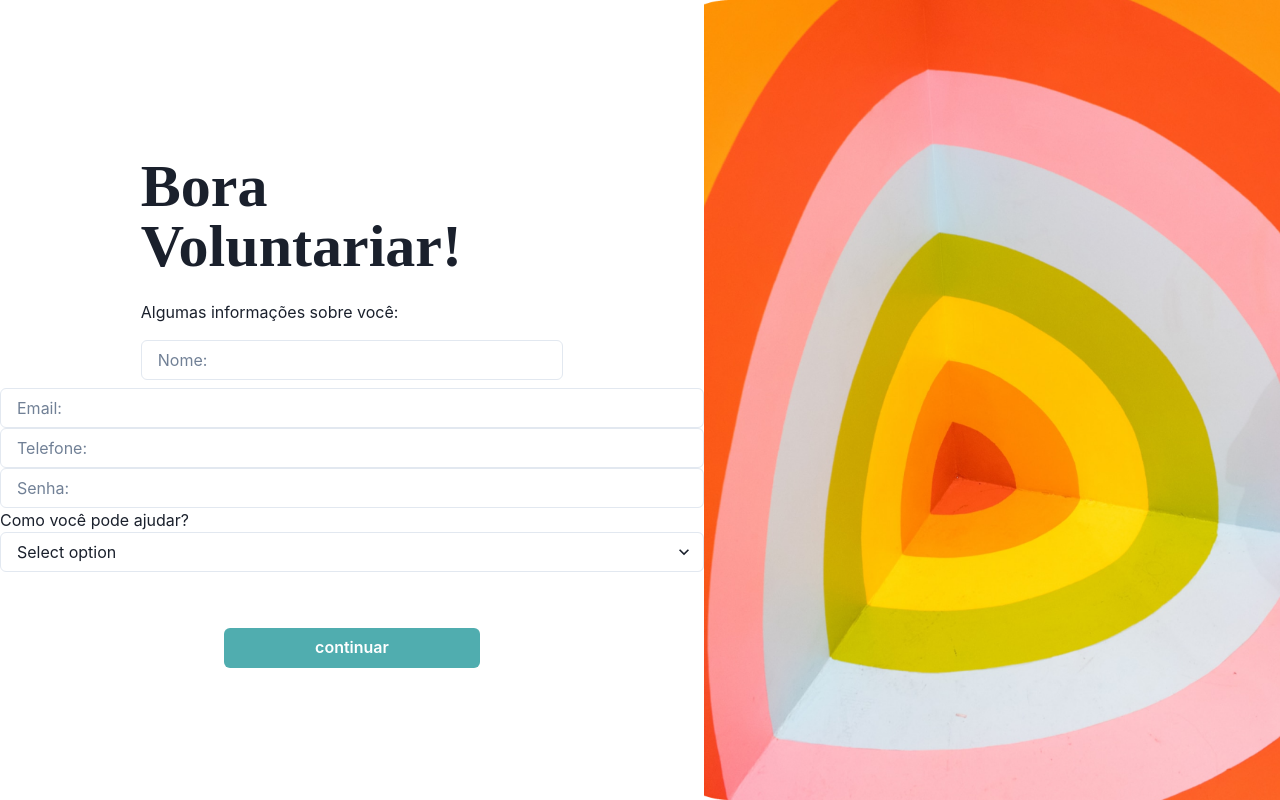
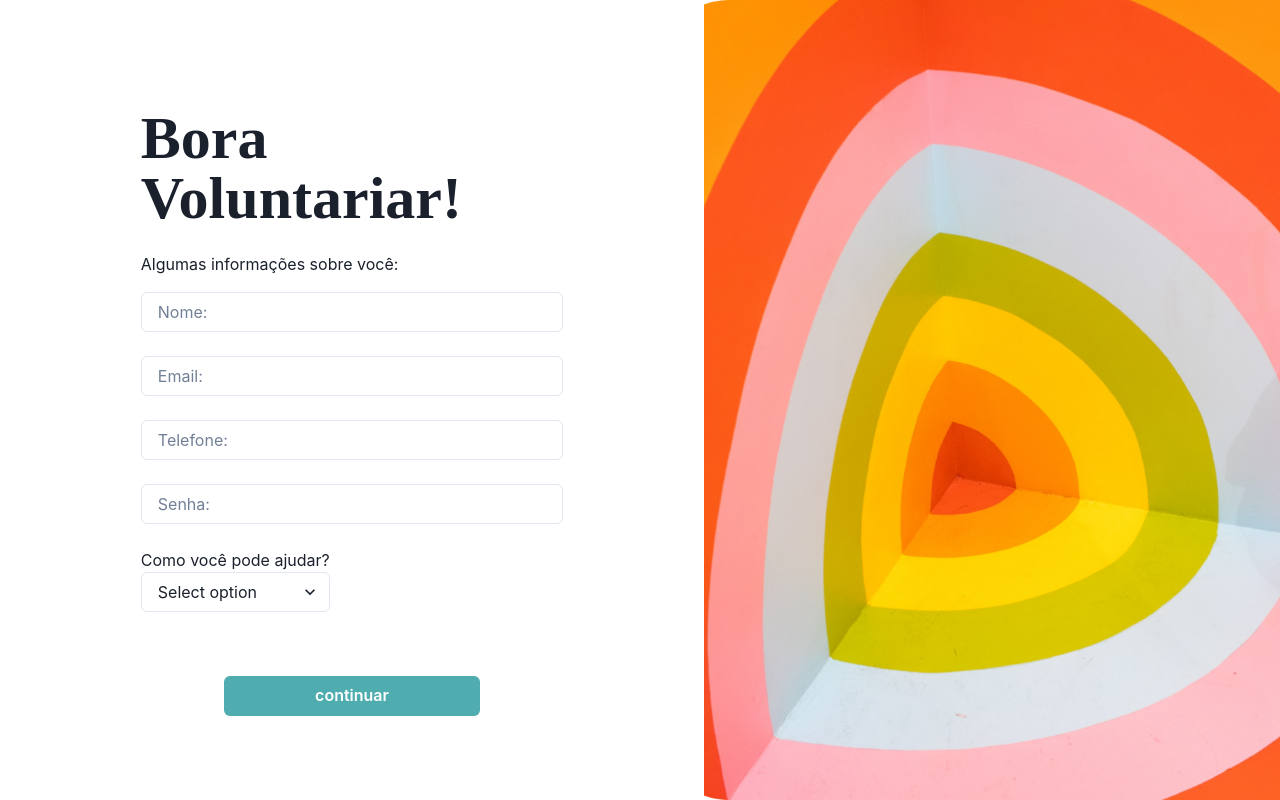
Before and after one commit to Projetos-UNICAMP/voluntariapp, a React (Vite) app: page /cadastro in a window 1280 px wide. Built offline with nearby package versions, Linux system fonts and the light colour scheme.

Commit message:
Ajuste visual dos componentes

```diff
--- a/src/pages/SignUpPage.tsx
+++ b/src/pages/SignUpPage.tsx
@@ -52,24 +52,32 @@ const SignUpPage = () => {
               name="nome"
               onChange={handleChange}></FinalTextInputField>
           </Flex>
+          <Flex width={'60%'} alignSelf={'center'} mt={4} mb={2}>
           <FinalTextInputField
             placeholder="Email:"
             value={user.email}
             name="email"
             onChange={handleChange}></FinalTextInputField>
+            </Flex>
+            <Flex width={'60%'} alignSelf={'center'} mt={4} mb={2}>
           <FinalTextInputField
             placeholder="Telefone:"
             value={user.telefone}
             name="telefone"
             onChange={handleChange}></FinalTextInputField>
+            </Flex>
+            <Flex width={'60%'} alignSelf={'center'} mt={4} mb={2}>
           <FinalTextInputField
             placeholder="Senha:"
             value={user.senha}
             name="senha"
             onChange={handleChange}></FinalTextInputField>
+            </Flex>
+            <Flex width={'60%'} alignSelf={'center'} mt={4} mb={2}>
           <FinalDropdown
             label="Como você pode ajudar?"
             options={options}></FinalDropdown>
+        </Flex>
         </Flex>
         <Flex flexDir={'column'} width={'100%'} textAlign={'center'}>
           <FinalButton
```
